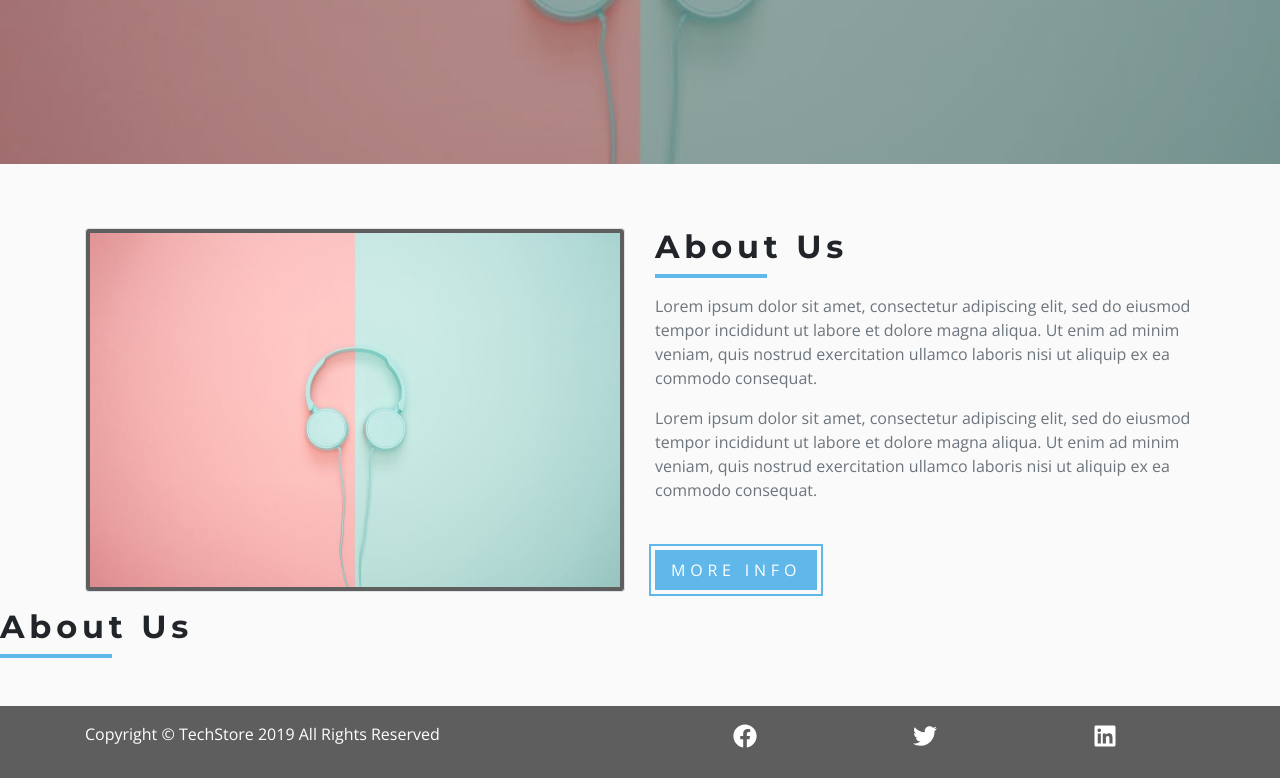
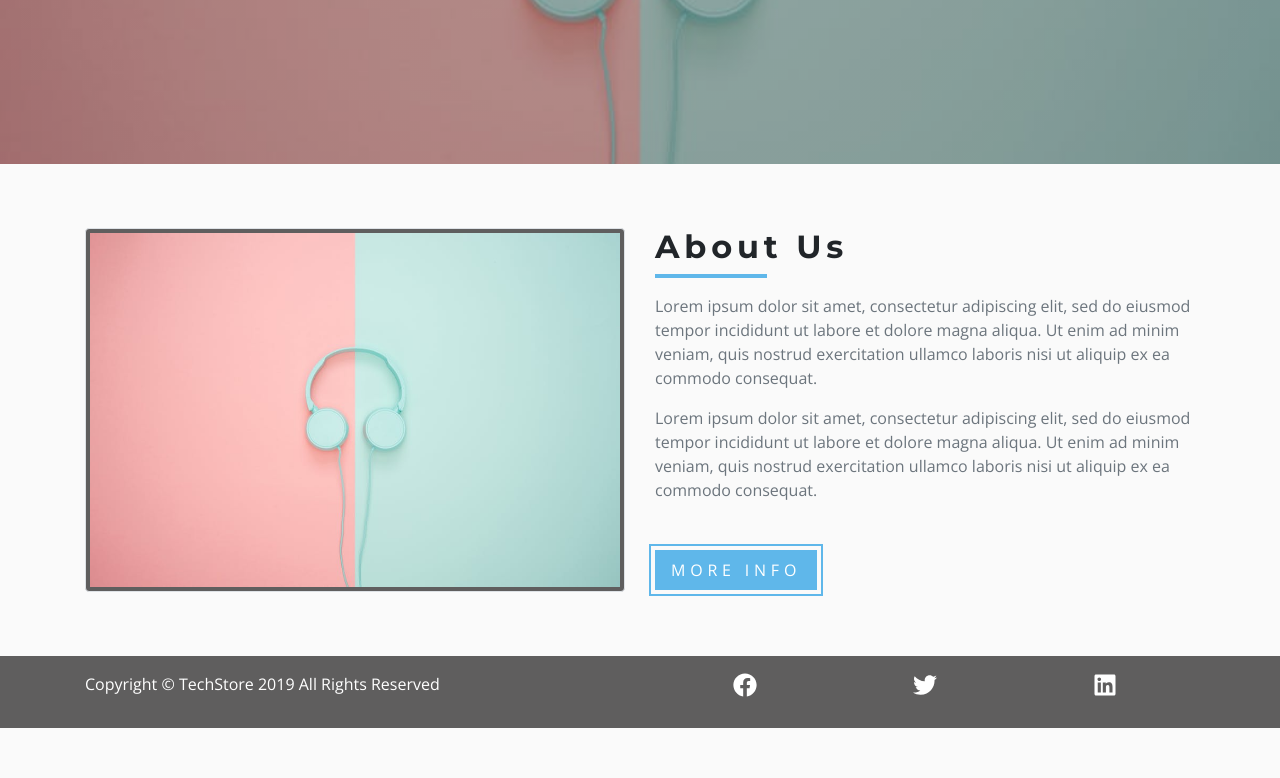
Before and after one commit to Molderck/TechStore-ReactJS, a React (Create React App) app in the folder tech-store/: page /about in a window 1280 px wide. Shown: the part 377-1155 px from the top of the page. After the commit the page ends 1105 px from the top, so only its background shows below. Built offline with nearby package versions, Linux system fonts and the light colour scheme.

Commit message:
Removed not needed Title component from Info.js - added parenthesis to a line in Hero.js - added semicolon ; to Navbar.js component

```diff
--- a/tech-store/src/components/AboutPage/Info.js
+++ b/tech-store/src/components/AboutPage/Info.js
@@ -22,7 +22,6 @@ export default function Info() {
                     </div>
                 </div>
             </div>
-            <Title title="About Us" />
         </section>
     )
 }
--- a/tech-store/src/components/Hero.js
+++ b/tech-store/src/components/Hero.js
@@ -18,7 +18,7 @@ const HeroWrapper = styled.div`
     display: flex;
     align-items: center;
     justify-content: center;
-    min-height: ${props => props.max ? "100vh" : "60vh"};
+    min-height: ${props => (props.max ? "100vh" : "60vh")};
     color: var(--mainWhite);
     background: linear-gradient(var(--primaryRGBA), var(--primaryRGBA)), url(${props => props.img})center/cover no-repeat;
     .title {
--- a/tech-store/src/components/Navbar.js
+++ b/tech-store/src/components/Navbar.js
@@ -27,7 +27,7 @@ export default function Navbar() {
 }
 
 const NavWrapper = styled.nav`
-  position: -webkit-sticky
+  position: -webkit-sticky;
   position: sticky;
   top: 0;
   width: 100%;
```
